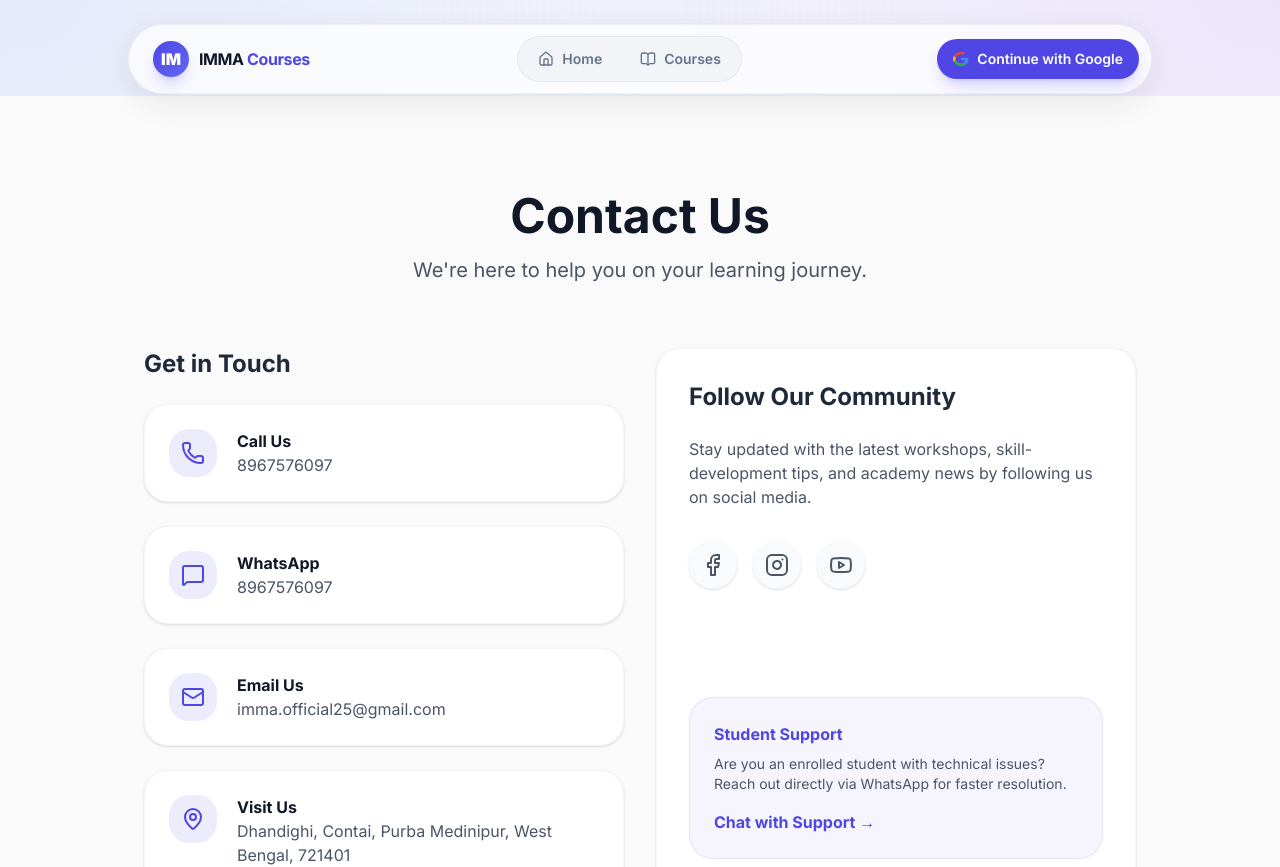
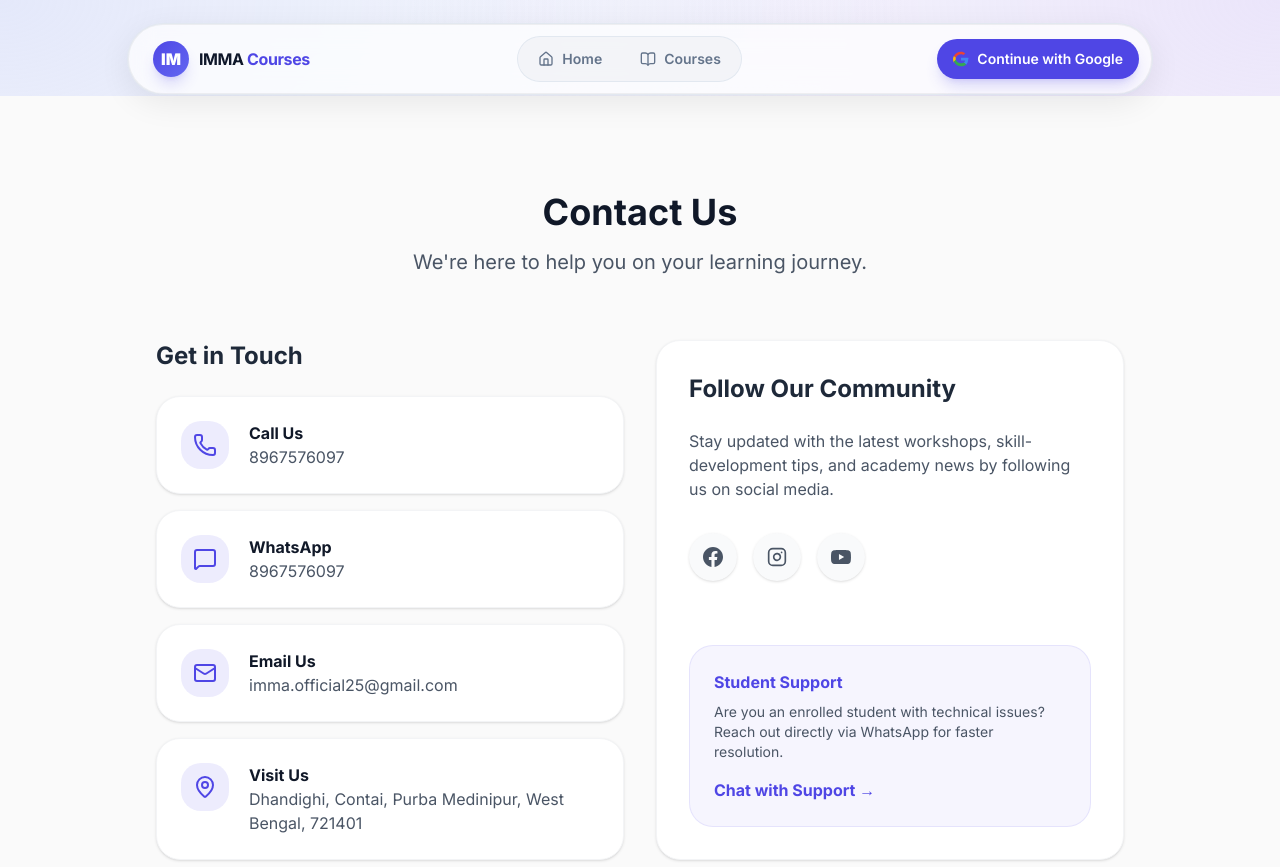
Before and after one commit to immaofficial25/imma, a Next.js app: page /contact in a window 1280 px wide. Shown: the top 867 px of the page. Built offline with nearby package versions, Linux system fonts and the light colour scheme; no server answers.

Commit message:
page add fix bugs

```diff
--- a/app/contact/page.js
+++ b/app/contact/page.js
@@ -1,30 +1,49 @@
 "use client";
 
-import { Mail, Phone, MapPin, MessageSquare, Facebook, Instagram, Youtube } from "lucide-react";
-import { motion } from "framer-motion";
+import { Mail, Phone, MapPin, MessageSquare } from "lucide-react";
+
+const FacebookIcon = () => (
+  <svg viewBox="0 0 24 24" fill="currentColor" className="w-5 h-5">
+    <path d="M24 12.073c0-6.627-5.373-12-12-12s-12 5.373-12 12c0 5.99 4.388 10.954 10.125 11.854v-8.385H7.078v-3.47h3.047V9.43c0-3.007 1.792-4.669 4.533-4.669 1.312 0 2.686.235 2.686.235v2.953H15.83c-1.491 0-1.956.925-1.956 1.874v2.25h3.328l-.532 3.47h-2.796v8.385C19.612 23.027 24 18.062 24 12.073z" />
+  </svg>
+);
+
+const InstagramIcon = () => (
+  <svg viewBox="0 0 24 24" fill="none" stroke="currentColor" strokeWidth="2" strokeLinecap="round" strokeLinejoin="round" className="w-5 h-5">
+    <rect width="20" height="20" x="2" y="2" rx="5" ry="5" />
+    <path d="M16 11.37A4 4 0 1 1 12.63 8 4 4 0 0 1 16 11.37z" />
+    <line x1="17.5" x2="17.51" y1="6.5" y2="6.5" />
+  </svg>
+);
+
+const YoutubeIcon = () => (
+  <svg viewBox="0 0 24 24" fill="currentColor" className="w-5 h-5">
+    <path d="M23.498 6.186a3.016 3.016 0 0 0-2.122-2.136C19.505 3.545 12 3.545 12 3.545s-7.505 0-9.377.505a3.017 3.017 0 0 0-2.122 2.136C0 8.055 0 12 0 12s0 3.945.501 5.814a3.017 3.017 0 0 0 2.122 2.136c1.871.505 9.376.505 9.376.505s7.505 0 9.377-.505a3.015 3.015 0 0 0 2.122-2.136C24 15.945 24 12 24 12s0-3.945-.502-5.814zM9.545 15.568V8.432L15.818 12l-6.273 3.568z" />
+  </svg>
+);
 
 export default function ContactPage() {
   const contactInfo = [
     {
-      icon: <Phone className="w-6 h-6 text-primary" />,
+      icon: "phone",
       title: "Call Us",
       details: "8967576097",
       href: "tel:8967576097"
     },
     {
-      icon: <MessageSquare className="w-6 h-6 text-primary" />,
+      icon: "whatsapp",
       title: "WhatsApp",
       details: "8967576097",
       href: "https://wa.me/918967576097"
     },
     {
-      icon: <Mail className="w-6 h-6 text-primary" />,
+      icon: "mail",
       title: "Email Us",
       details: "imma.official25@gmail.com",
       href: "mailto:imma.official25@gmail.com"
     },
     {
-      icon: <MapPin className="w-6 h-6 text-primary" />,
+      icon: "location",
       title: "Visit Us",
       details: "Dhandighi, Contai, Purba Medinipur, West Bengal, 721401",
       href: "https://maps.google.com/?q=Dhandighi,Contai,Purba+Medinipur,West+Bengal,721401"
@@ -32,74 +51,81 @@ export default function ContactPage() {
   ];
 
   const socialLinks = [
-    { icon: <Facebook />, name: "Facebook", href: "https://www.facebook.com/share/1cYs75PRN7/" },
-    { icon: <Instagram />, name: "Instagram", href: "https://www.instagram.com/imma.academy.official_?igsh=MTk5dTViNnJ5MGRlMg==" },
-    { icon: <Youtube />, name: "YouTube", href: "https://www.youtube.com/@imma2025" }
+    { icon: <FacebookIcon />, name: "Facebook", href: "https://www.facebook.com/share/1cYs75PRN7/" },
+    { icon: <InstagramIcon />, name: "Instagram", href: "https://www.instagram.com/imma.academy.official_?igsh=MTk5dTViNnJ5MGRlMg==" },
+    { icon: <YoutubeIcon />, name: "YouTube", href: "https://www.youtube.com/@imma2025" }
   ];
 
+  function renderContactIcon(icon) {
+    const cls = "w-6 h-6";
+    if (icon === "phone") return <Phone className={cls} />;
+    if (icon === "whatsapp") return <MessageSquare className={cls} />;
+    if (icon === "mail") return <Mail className={cls} />;
+    if (icon === "location") return <MapPin className={cls} />;
+    return null;
+  }
+
   return (
-    <div className="min-h-screen pt-24 pb-12 bg-[#fafafa]">
-      <div className="container mx-auto px-4 max-w-5xl">
-        <motion.div
-          initial={{ opacity: 0, y: 20 }}
-          animate={{ opacity: 1, y: 0 }}
-          className="text-center mb-16"
-        >
-          <h1 className="text-4xl md:text-5xl font-bold text-gray-900 mb-4">Contact Us</h1>
-          <p className="text-xl text-gray-600">We're here to help you on your learning journey.</p>
-        </motion.div>
+    <div className="min-h-screen pt-24 pb-12" style={{ background: "#fafafa" }}>
+      <div className="container mx-auto px-4" style={{ maxWidth: "1000px" }}>
+        {/* Header */}
+        <div className="text-center mb-16">
+          <h1 className="text-4xl font-bold text-gray-900 mb-4">Contact Us</h1>
+          <p className="text-xl text-gray-600">We&apos;re here to help you on your learning journey.</p>
+        </div>
 
-        <div className="grid grid-cols-1 md:grid-cols-2 gap-8 mb-12">
+        <div style={{ display: "grid", gridTemplateColumns: "1fr 1fr", gap: "2rem" }} className="mb-12 contact-grid">
           {/* Contact Details */}
-          <div className="space-y-6">
+          <div>
             <h2 className="text-2xl font-bold text-gray-800 mb-6">Get in Touch</h2>
+            <div style={{ display: "flex", flexDirection: "column", gap: "1rem" }}>
               {contactInfo.map((item, index) => (
-              <motion.a
+                <a
                   key={index}
                   href={item.href}
                   target={item.href.startsWith("http") ? "_blank" : undefined}
                   rel={item.href.startsWith("http") ? "noopener noreferrer" : undefined}
-                whileHover={{ x: 5 }}
-                className="flex items-start p-6 bg-white rounded-2xl shadow-sm border border-gray-100 transition-all hover:shadow-md group"
+                  className="flex items-start p-6 bg-white rounded-2xl shadow-sm border border-gray-100 transition-all hover:shadow-md hover:translate-x-1 group"
+                  style={{ textDecoration: "none" }}
                 >
-                <div className="p-3 bg-primary/10 rounded-xl mr-5 group-hover:bg-primary group-hover:text-white transition-colors">
-                  {item.icon}
+                  <div className="p-3 rounded-xl mr-5 group-hover:bg-primary group-hover:text-white transition-colors" style={{ background: "rgba(var(--color-primary-rgb,79,70,229),0.1)", color: "var(--color-primary, #4f46e5)", flexShrink: 0 }}>
+                    {renderContactIcon(item.icon)}
                   </div>
                   <div>
                     <h3 className="font-bold text-gray-900">{item.title}</h3>
                     <p className="text-gray-600">{item.details}</p>
                   </div>
-              </motion.a>
+                </a>
               ))}
+            </div>
           </div>
 
           {/* Social Media & Support */}
-          <div className="bg-white p-8 rounded-3xl shadow-sm border border-gray-100 flex flex-col justify-between">
+          <div className="bg-white p-8 rounded-3xl shadow-sm border border-gray-100" style={{ display: "flex", flexDirection: "column", justifyContent: "space-between" }}>
             <div>
               <h2 className="text-2xl font-bold text-gray-800 mb-6">Follow Our Community</h2>
               <p className="text-gray-600 mb-8">
                 Stay updated with the latest workshops, skill-development tips, and academy news by following us on social media.
               </p>
-              <div className="flex gap-4 mb-12">
+              <div style={{ display: "flex", gap: "1rem", marginBottom: "3rem" }}>
                 {socialLinks.map((social, index) => (
-                  <motion.a
+                  <a
                     key={index}
                     href={social.href}
                     target="_blank"
                     rel="noopener noreferrer"
-                    whileHover={{ scale: 1.1 }}
-                    whileTap={{ scale: 0.9 }}
-                    className="w-12 h-12 flex items-center justify-center bg-gray-50 rounded-full text-gray-600 hover:bg-primary hover:text-white transition-all shadow-sm"
+                    className="w-12 h-12 flex items-center justify-center rounded-full text-gray-600 hover:bg-primary hover:text-white transition-all shadow-sm"
+                    style={{ background: "#f9fafb", textDecoration: "none" }}
                     title={social.name}
                   >
                     {social.icon}
-                  </motion.a>
+                  </a>
                 ))}
               </div>
             </div>
 
-            <div className="p-6 bg-primary/5 rounded-2xl border border-primary/10">
-              <h3 className="font-bold text-primary mb-2">Student Support</h3>
+            <div className="p-6 rounded-2xl" style={{ background: "rgba(var(--color-primary-rgb,79,70,229),0.05)", border: "1px solid rgba(var(--color-primary-rgb,79,70,229),0.1)" }}>
+              <h3 className="font-bold mb-2" style={{ color: "var(--color-primary, #4f46e5)" }}>Student Support</h3>
               <p className="text-sm text-gray-600">
                 Are you an enrolled student with technical issues? Reach out directly via WhatsApp for faster resolution.
               </p>
@@ -107,7 +133,8 @@ export default function ContactPage() {
                 href="https://wa.me/918967576097"
                 target="_blank"
                 rel="noopener noreferrer"
-                className="inline-block mt-4 text-primary font-bold hover:underline"
+                className="inline-block mt-4 font-bold hover:underline"
+                style={{ color: "var(--color-primary, #4f46e5)" }}
               >
                 Chat with Support →
               </a>
@@ -115,16 +142,20 @@ export default function ContactPage() {
           </div>
         </div>
 
-        {/* Map Placeholder or Closing Statement */}
-        <div className="text-center py-12 border-t border-gray-100">
-          <p className="text-gray-500 italic">
-            "Empowering Young Minds for a Brighter Future"
-          </p>
-          <p className="text-sm text-gray-400 mt-2">
-            Indian Mind Meld Academy Pvt. Ltd.
-          </p>
+        {/* Closing */}
+        <div className="text-center py-12" style={{ borderTop: "1px solid #f0f0f0" }}>
+          <p className="text-gray-500 italic">&quot;Empowering Young Minds for a Brighter Future&quot;</p>
+          <p className="text-sm text-gray-400 mt-2">Indian Mind Meld Academy Pvt. Ltd.</p>
         </div>
       </div>
+
+      <style jsx>{`
+        @media (max-width: 768px) {
+          .contact-grid {
+            grid-template-columns: 1fr !important;
+          }
+        }
+      `}</style>
     </div>
   );
 }
--- a/app/help/page.js
+++ b/app/help/page.js
@@ -1,91 +1,92 @@
 "use client";
 
-import { motion } from "framer-motion";
-import {
-  HelpCircle,
-  BookOpen,
-  CreditCard,
-  UserCheck,
-  PlayCircle,
-  ShieldAlert
-} from "lucide-react";
+import { HelpCircle, BookOpen, CreditCard, UserCheck, PlayCircle, ShieldAlert } from "lucide-react";
 import Link from "next/link";
 
 export default function HelpPage() {
   const faqs = [
     {
-      icon: <UserCheck className="w-6 h-6 text-primary" />,
+      icon: "enroll",
       question: "How do I enroll in a course?",
       answer: "Browse our courses on the home page, select the one you're interested in, and click 'Enroll Now'. You'll need to sign in with your Google account and complete the payment process."
     },
     {
-      icon: <CreditCard className="w-6 h-6 text-primary" />,
+      icon: "payment",
       question: "What are the payment options?",
       answer: "We use Razorpay to process payments securely. You can pay using UPI, Credit/Debit cards, Net Banking, and various digital wallets."
     },
     {
-      icon: <PlayCircle className="w-6 h-6 text-primary" />,
+      icon: "access",
       question: "How do I access my course content?",
       answer: "Once your payment is verified, you can find your enrolled courses in your dashboard. Click on 'Start Learning' to access the videos and materials."
     },
     {
-      icon: <BookOpen className="w-6 h-6 text-primary" />,
+      icon: "certificate",
       question: "Is there a certificate of completion?",
       answer: "Yes! Students who complete all the course modules and workshops will receive a digital certificate from Indian Mind Meld Academy Pvt. Ltd."
     },
     {
-      icon: <ShieldAlert className="w-6 h-6 text-primary" />,
+      icon: "refund",
       question: "What is the refund policy?",
       answer: "Fees once paid are generally non-refundable as our courses provide immediate access to digital content. Please refer to our Terms of Service for more details."
     }
   ];
 
+  function renderIcon(icon) {
+    const cls = "w-6 h-6";
+    if (icon === "enroll") return <UserCheck className={cls} />;
+    if (icon === "payment") return <CreditCard className={cls} />;
+    if (icon === "access") return <PlayCircle className={cls} />;
+    if (icon === "certificate") return <BookOpen className={cls} />;
+    if (icon === "refund") return <ShieldAlert className={cls} />;
+    return null;
+  }
+
   return (
-    <div className="min-h-screen pt-24 pb-12 bg-[#fafafa]">
-      <div className="container mx-auto px-4 max-w-4xl">
-        <motion.div
-          initial={{ opacity: 0, y: 20 }}
-          animate={{ opacity: 1, y: 0 }}
-          className="text-center mb-16"
-        >
-          <div className="inline-flex items-center justify-center w-16 h-16 bg-primary/10 rounded-2xl mb-4">
-            <HelpCircle className="w-8 h-8 text-primary" />
+    <div className="min-h-screen pt-24 pb-12" style={{ background: "#fafafa" }}>
+      <div className="container mx-auto px-4" style={{ maxWidth: "900px" }}>
+
+        {/* Header */}
+        <div className="text-center mb-16">
+          <div className="inline-flex items-center justify-center w-16 h-16 rounded-2xl mb-4" style={{ background: "rgba(var(--color-primary-rgb,79,70,229),0.1)" }}>
+            <HelpCircle className="w-8 h-8" style={{ color: "var(--color-primary, #4f46e5)" }} />
           </div>
-          <h1 className="text-4xl font-bold text-gray-900 mb-4">Help & Support</h1>
+          <h1 className="text-4xl font-bold text-gray-900 mb-4">Help &amp; Support</h1>
           <p className="text-xl text-gray-600">Find answers to common questions about our platform.</p>
-        </motion.div>
+        </div>
 
-        <div className="space-y-6 mb-16">
+        {/* FAQ Cards */}
+        <div className="mb-16" style={{ display: "flex", flexDirection: "column", gap: "1.5rem" }}>
           {faqs.map((faq, index) => (
-            <motion.div
+            <div
               key={index}
-              initial={{ opacity: 0, x: -20 }}
-              animate={{ opacity: 1, x: 0 }}
-              transition={{ delay: index * 0.1 }}
               className="bg-white p-8 rounded-2xl shadow-sm border border-gray-100"
             >
               <div className="flex gap-4 mb-4">
-                <div className="p-2 bg-primary/5 rounded-lg h-fit">
-                  {faq.icon}
+                <div className="p-2 rounded-lg" style={{ background: "rgba(var(--color-primary-rgb,79,70,229),0.05)", color: "var(--color-primary, #4f46e5)", flexShrink: 0, height: "fit-content" }}>
+                  {renderIcon(faq.icon)}
                 </div>
                 <h3 className="text-xl font-bold text-gray-900">{faq.question}</h3>
               </div>
-              <p className="text-gray-600 leading-relaxed ml-12">
-                {faq.answer}
-              </p>
-            </motion.div>
+              <p className="text-gray-600 leading-relaxed ml-12">{faq.answer}</p>
+            </div>
           ))}
         </div>
 
-        <div className="bg-primary rounded-3xl p-12 text-center text-white shadow-xl shadow-primary/20">
+        {/* CTA Banner */}
+        <div
+          className="p-12 text-center text-white rounded-3xl"
+          style={{ background: "var(--color-primary, #4f46e5)", boxShadow: "0 20px 60px rgba(79,70,229,0.25)" }}
+        >
           <h2 className="text-3xl font-bold mb-4">Still have questions?</h2>
-          <p className="text-primary-foreground/80 mb-8 max-w-lg mx-auto">
+          <p className="mb-8 opacity-80 mx-auto" style={{ maxWidth: "28rem" }}>
             Our support team is available from 10 AM to 6 PM (IST) to assist you with any inquiries.
           </p>
-          <div className="flex flex-wrap justify-center gap-4">
+          <div style={{ display: "flex", flexWrap: "wrap", justifyContent: "center", gap: "1rem" }}>
             <Link
               href="/contact"
-              className="px-8 py-3 bg-white text-primary font-bold rounded-xl hover:bg-gray-50 transition-colors"
+              className="px-8 py-3 font-bold rounded-xl transition-colors"
+              style={{ background: "#fff", color: "var(--color-primary, #4f46e5)" }}
             >
               Contact Support
             </Link>
@@ -93,7 +94,8 @@ export default function HelpPage() {
               href="https://wa.me/918967576097"
               target="_blank"
               rel="noopener noreferrer"
-              className="px-8 py-3 bg-green-500 text-white font-bold rounded-xl hover:bg-green-600 transition-colors flex items-center gap-2"
+              className="px-8 py-3 font-bold rounded-xl transition-colors"
+              style={{ background: "#22c55e", color: "#fff", textDecoration: "none" }}
             >
               Chat on WhatsApp
             </a>
```
Lines whose indentation alone changed are shown as unchanged.
